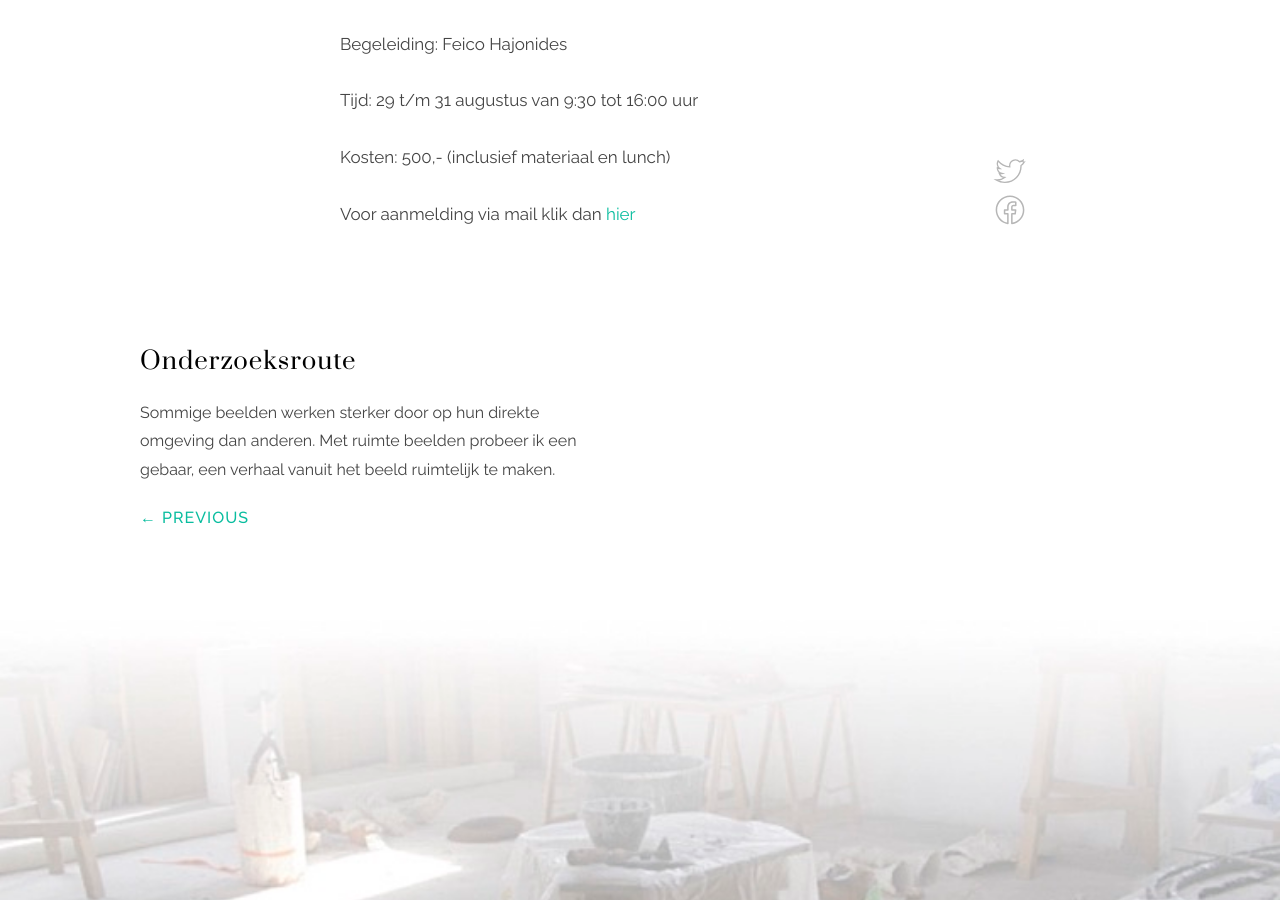
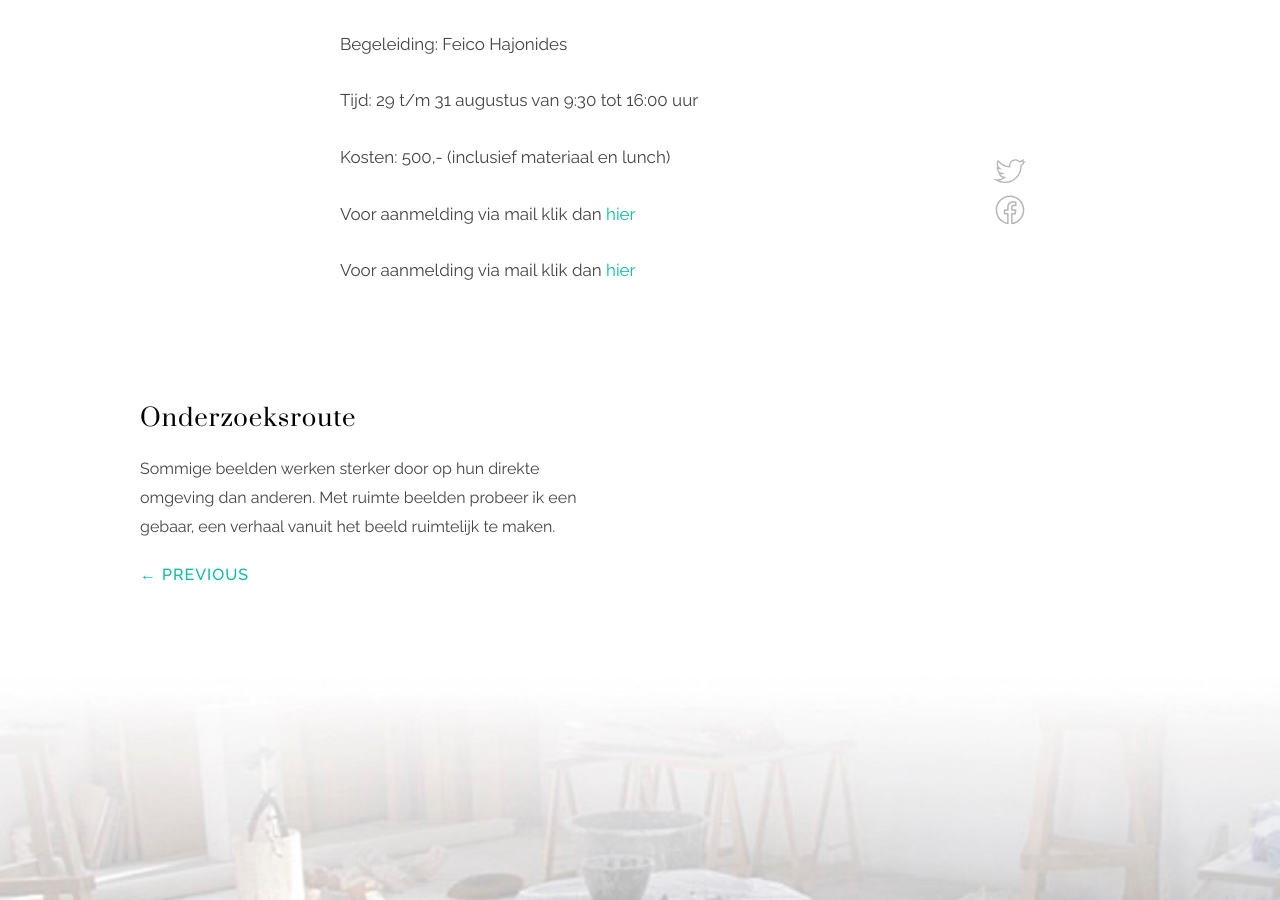
Before and after one commit to feicohajonides2020/feicohajonides2020.github.io, a Jekyll site: the page built from _posts/2019-11-7-zomerweek smeden.md, in a window 1280 px wide and 900 px high, scrolled down 1200 px. Built offline with Jekyll 4.4.1, drawn with Linux system fonts in a browser that asks for light colours.

Commit message:
nieuw 8
nieuw 8

```diff
--- a/_posts/2019-11-7-zomerweek smeden.md
+++ b/_posts/2019-11-7-zomerweek smeden.md
@@ -23,3 +23,5 @@ Tijd: 29 t/m 31 augustus van 9:30 tot 16:00 uur
 Kosten: 500,- (inclusief materiaal en lunch)
 
 Voor aanmelding via mail klik dan [hier](contact.md)
+
+Voor aanmelding via mail klik dan [hier](contact.md)
```
